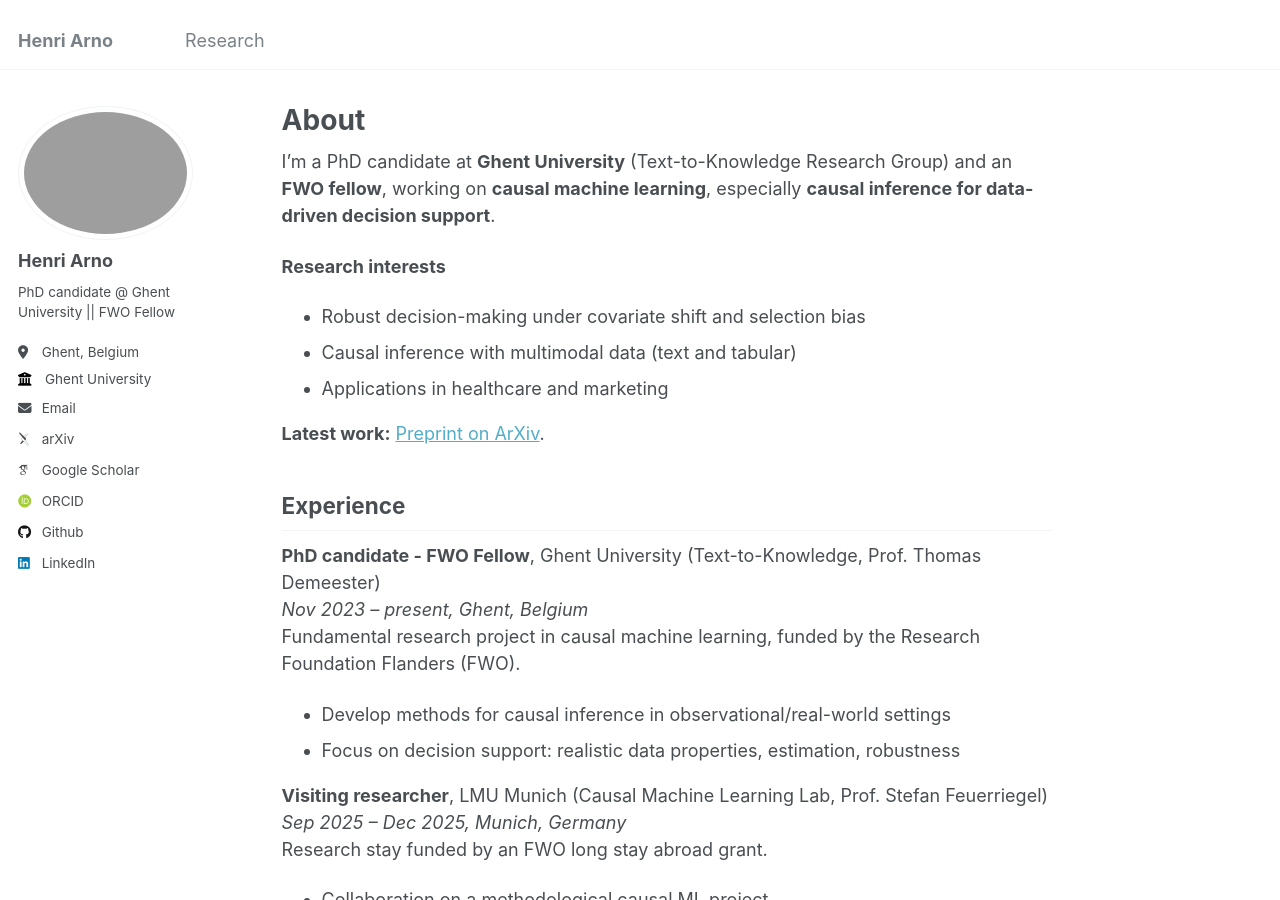
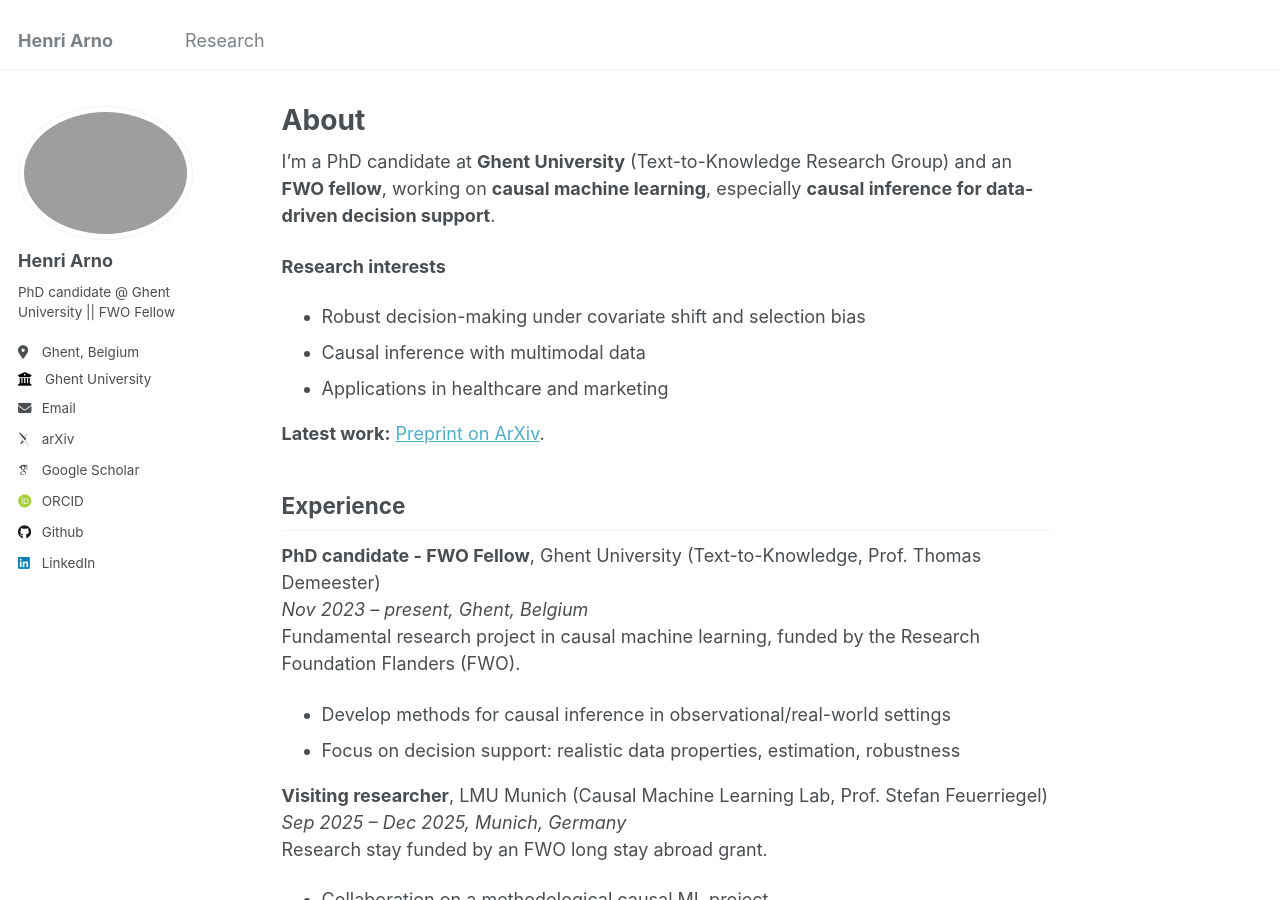
Before and after one commit to HenriArno/HenriArno.github.io, a Jekyll site: the page built from _pages/about.md, in a window 1280 px wide and 900 px high. Built offline with Jekyll 4.4.1, drawn with Linux system fonts in a browser that asks for light colours; some web fonts are replaced.

Commit message:
Update about.md

```diff
--- a/_pages/about.md
+++ b/_pages/about.md
@@ -11,7 +11,7 @@ I’m a PhD candidate at **Ghent University** (Text-to-Knowledge Research Group)
 
 **Research interests**
 - Robust decision-making under covariate shift and selection bias
-- Causal inference with multimodal data (text and tabular)
+- Causal inference with multimodal data
 - Applications in healthcare and marketing
 
 **Latest work:** [Preprint on ArXiv](https://arxiv.org/abs/2602.03517).
```
